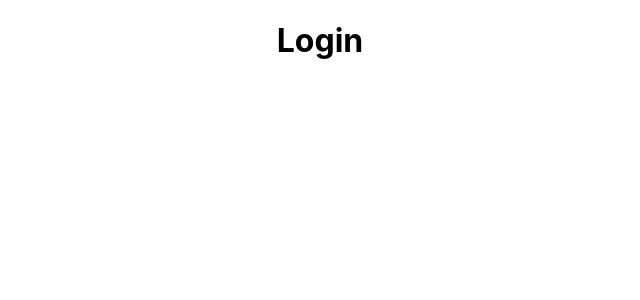
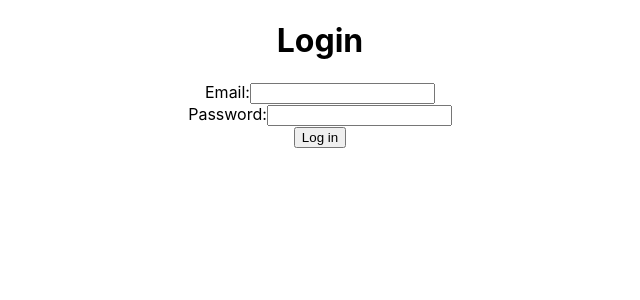
Before and after one commit to vermontgarcia/mern-react-app, a React (Create React App) app: page /login in a window 1280 px wide. Shown: the top 300 px of the page, without its empty margins (320-960 px from the left). Built offline with nearby package versions, Linux system fonts and the light colour scheme.

Commit message:
Login component working

```diff
--- a/src/Components/Login/Login.js
+++ b/src/Components/Login/Login.js
@@ -1,22 +1,28 @@
 import React, {Component} from 'react';
+import InputField from '../Common/InputField';
+import FormButton from '../Common/FromButton';
 
 class Login extends Component {
-  constructor(){
-    super();
-    this.state = {
-
-    }
-  }
+  //constructor(){
+  //  super();
+  //  this.state = {
+  //  }
+  //}
 
   componentWillMount (){
 
   }
 
   render(){
-    console.log(this.props);
+    //console.log(this.props);
     return (
       <div>
         <h1>Login</h1>
+        <form onSubmit={this.props.handleLogin}>
+        <InputField title='Email:' type='email' name='email' handleChange={this.props.handleChange} />
+        <InputField title='Password:' type='password' name='password' handleChange={this.props.handleChange} />
+        <FormButton className='form-button button' type='submit' name='Log in' />
+        </form>
       </div>
     )
   }
```
